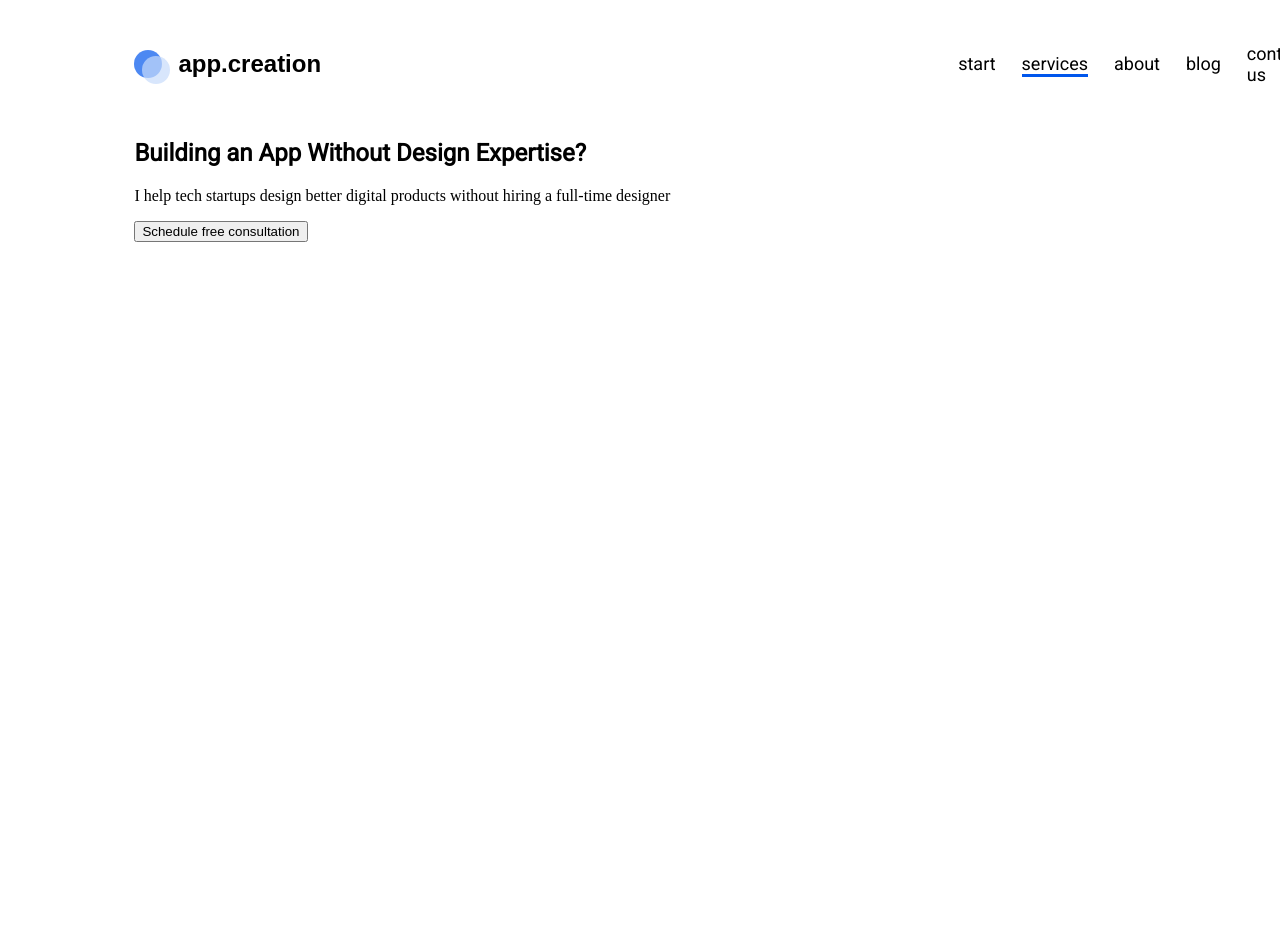
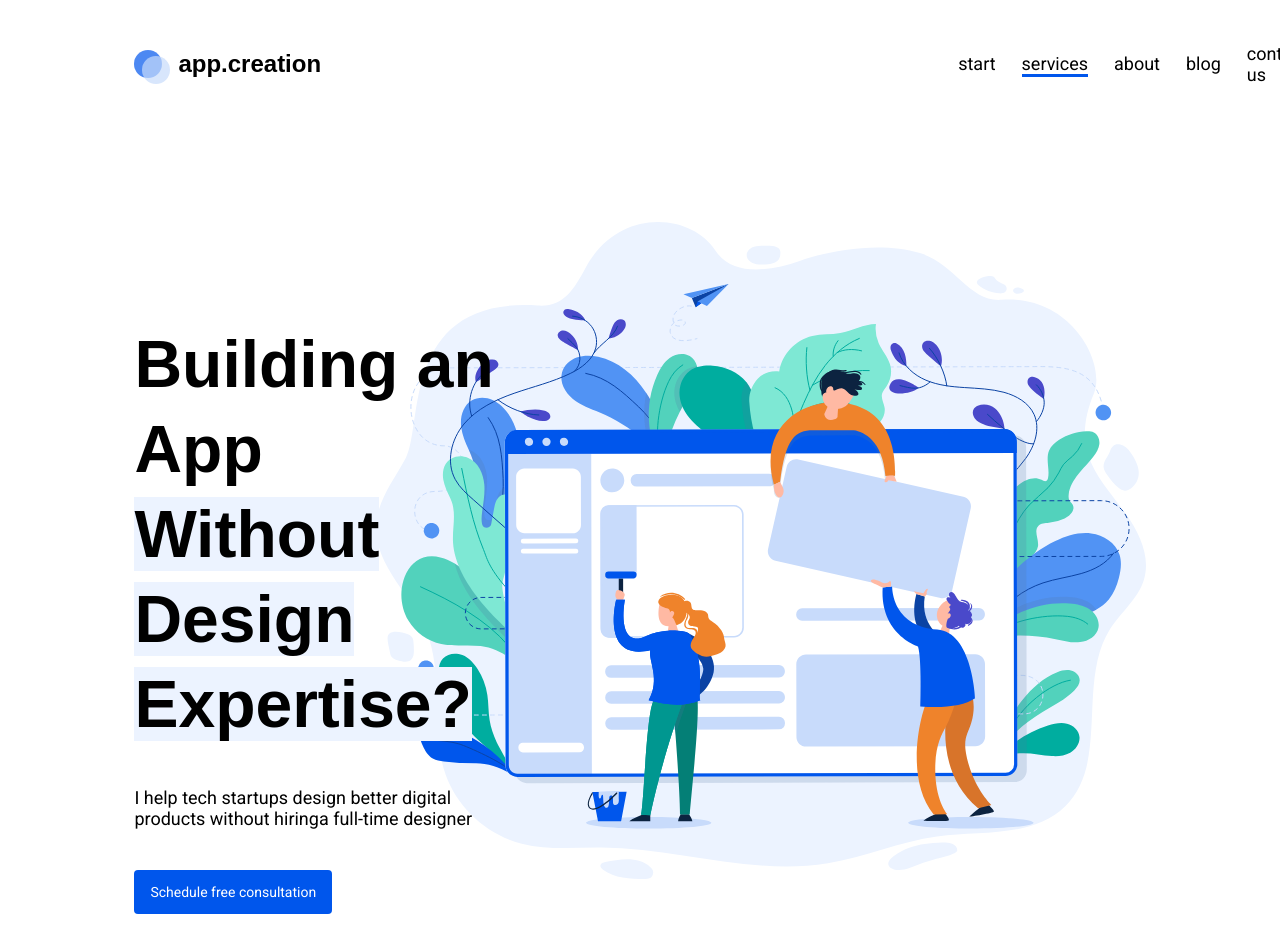
Before and after one commit to WebHeroSchool/kozh--2, a plain HTML site: page index.html in a window 1280 px wide. Shown: the top 952 px of the page. Before the commit the page ends 800 px from the top, so only its background shows below. Drawn offline with Linux system fonts and the light colour scheme; files whose address does not match are found by name.

Commit message:
задание к 8 уроку

```diff
--- a/index.html
+++ b/index.html
@@ -23,17 +23,21 @@
          <a class="menu__item" href="">blog</a>
          <a class="menu__item" href="">contact us</a>
        </nav>
-     </header><!--
-     --><section class="main-section">
-         <main class="main-content">
-           <h1 class="title">Building an App Without Design Expertise?</h1>
-           <p class="main-content__description">I help tech startups design better digital products without hiring
-             a full-time designer</p>
-           <button class="main-content__button">Schedule free consultation</button>
-         </main>
-         <div class="image-content">
-           <img class="image-content__image">
-         </div>
+     </header>
+      <section class="main">
+           <h1 class="main__title">
+             Building an App
+             <span class="main__title-text_highlight">
+                Without Design Expertise?
+              </span>
+            </h1>
+           <p class="main__subtitle">
+             I help tech startups design better digital
+             products without hiringa full-time designer
+           </p>
+           <a class="main__button" href="#">
+             Schedule free consultation
+           </a>
        </section>
      </div>
     </body>
--- a/styles.css
+++ b/styles.css
@@ -2,7 +2,7 @@
   font-family:Roboto;
 }
 .body{
-  margin: 0;
+    margin: 0;
 }
 .wrapper{
   margin:auto;
@@ -12,22 +12,19 @@
   display:inline-block;
   }
 .header{
-  margin: auto;
+  margin-bottom: 103px;
   display:flex;
   justify-content: space-between;
-}
-.section{
-  margin: auto;
 }
 .menu{
   display:flex;
   align-items: center;
 }
 .menu__item{
-  text-decoration: none;
   position: relative;
   margin-right: 26px;
   font: 500 18px/21px Roboto, arial, helvetica, sans-serif;
+  text-decoration: none;
   color: #000;
 }
 .menu__item-active::after{
@@ -77,3 +74,32 @@
 .logo__circle_color_dark-blue{
   background: #0056EC;
 }
+.main{
+  padding: 0 63% 100% 0;
+  background: top right no-repeat url(file:///C:/Users/%D0%9A%D0%BE%D0%B6%D1%83%D0%BD/Documents/GitHub/kozh--2/IMG/Frame.svg);
+}
+.main__title{
+padding-top: 100px;
+margin: 0 0 40px 0;
+font: bold 66px/85px pt_serif, arial, helvetica, sans-serif;
+}
+.main__title-text_highlight{
+  background: #ECF3FF;
+}
+.main__subtitle{
+  margin: 0 0 41px 0;
+  font: 18px/21px Roboto,arial,helvetica,sans-serif;
+}
+.main__button{
+  display: inline-block;
+  font: 14px/16px Roboto,arial,helvetica,sans-serif;
+  color:#fff;
+  background: #0056EC;
+  padding: 14px 16px;
+  text-decoration: none;
+  border-radius: 4px;
+  transition: opacity.5s;
+}
+.main__button:hover{
+  opacity: .5;
+}
```
Also changed, not shown: 1920.png (added), IMG/Frame.svg (added).
